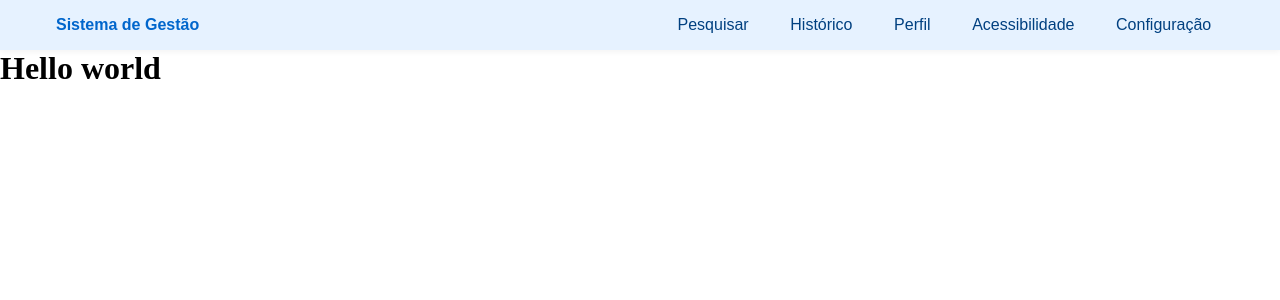
After one commit to vinyuji/Sistema-de-gestao-de-equipamentos, a Django app: page /home/ in a window 1280 px wide. The commit adds this page. Shown: the top 300 px of the page. Run offline with Django 5.2, Linux system fonts and the light colour scheme.

Commit message:
amem, agora so deixar bunitinho

```diff
--- a/sistemaGestaoDeAcesso/Apps/templates/pages/home.html
+++ b/sistemaGestaoDeAcesso/Apps/templates/pages/home.html
@@ -3,12 +3,22 @@
 <head>
     <meta charset="UTF-8">
     <meta name="viewport" content="width=device-width, initial-scale=1.0">
+    <title>Home</title>
+
+    <!-- Estilo da navbar -->
+    <link rel="stylesheet" href="../styles/navBar.css">
+    <!-- Estilo da home -->
     <link rel="stylesheet" href="../styles/home.css">
-    <title>Home</title>
 </head>
 <body>
-    <h1>
-        hello word
-    </h1>
+
+{% extends 'partials/base.html' %}
+
+{% block title %}Home{% endblock %}
+
+{% block content %}
+    <h1>Hello world</h1>
+{% endblock %}
+
 </body>
 </html>
--- /dev/null
+++ b/sistemaGestaoDeAcesso/Apps/templates/partials/base.html
@@ -0,0 +1,22 @@
+
+<!DOCTYPE html>
+<html lang="pt-br">
+<head>
+    <meta charset="UTF-8">
+    <title>{% block title %}Sistema{% endblock %}</title>
+
+    {% load static %}
+
+    <link rel="stylesheet" href="{% static 'styles/navbar.css' %}">
+    {% block head %}{% endblock %}
+</head>
+<body>
+
+    {% include 'partials/navbar.html' %}
+
+    <main class="container">
+        {% block content %}{% endblock %}
+    </main>
+
+</body>
+</html>
--- /dev/null
+++ b/sistemaGestaoDeAcesso/Apps/templates/partials/navBar.html
@@ -0,0 +1,17 @@
+<!-- templates/partials/navbar.html -->
+<nav class="navbar">
+    <div class="navbar-container">
+        <div class="brand">
+            <a href="{% url 'home' %}">Sistema de Gestão</a>
+        </div>
+
+
+        <ul class="nav-links">
+            <li><a href="{% url 'pesquisar' %}">Pesquisar</a></li>
+            <li><a href="{% url 'historico' %}">Histórico</a></li>
+            <li><a href="{% url 'perfil' %}">Perfil</a></li>
+            <li><a href="{% url 'acessibilidade' %}">Acessibilidade</a></li>
+            <li><a href="{% url 'configuracao' %}">Configuração</a></li>
+        </ul>
+    </div>
+</nav>
--- a/sistemaGestaoDeAcesso/Apps/urls.py
+++ b/sistemaGestaoDeAcesso/Apps/urls.py
@@ -2,6 +2,11 @@ from django.urls import path
 from . import views
 
 urlpatterns = [
-    path('', views.home, name='home'),
-    path('equipamentos/', views.listar_equipamentos, name='lista_equipamentos'),
+    path('home/', views.home, name='home'),
+    path('equipamentos/', views.listar_equipamentos, name='listaEquipamentos'),
+    path('pesquisar/', views.pesquisar, name= 'pesquisar'),
+    path('perfil/', views.perfil, name= 'perfil'),
+    path('acessibilidade/', views.acessibilidade, name= 'acessibilidade'),
+    path('configuracao/', views.configuracao, name= 'configuracao'),
+    path('historico/', views.historico, name= 'historico'),
 ]
--- a/sistemaGestaoDeAcesso/Apps/views.py
+++ b/sistemaGestaoDeAcesso/Apps/views.py
@@ -12,4 +12,22 @@ def listar_equipamentos(request):
     }
 
     # Renderiza o arquivo HTML, enviando o contexto para ele
-    return render(request, 'Apps/listar_equipamentos.html', contexto)
+    return render(request, 'pages/listarEquipamentos.html', contexto)
+
+def home(request):
+    return render(request, 'pages/home.html')
+
+def pesquisar(request):
+    return render(request, 'pages/home.html')
+
+def historico(request):
+    return render(request, 'pages/home.html')
+
+def perfil(request):
+    return render(request, 'pages/home.html')
+
+def configuracao(request):
+    return render(request, 'pages/home.html')
+
+def acessibilidade(request):
+    return render(request, 'pages/home.html')
--- a/sistemaGestaoDeAcesso/sistemaGestaoDeAcesso/settings.py
+++ b/sistemaGestaoDeAcesso/sistemaGestaoDeAcesso/settings.py
@@ -75,7 +75,7 @@ ROOT_URLCONF = 'sistemaGestaoDeAcesso.urls'
 TEMPLATES = [
     {
         'BACKEND': 'django.template.backends.django.DjangoTemplates',
-        'DIRS': [os.path.join(BASE_DIR, 'Apps', 'templates', 'pages')],  # <-- Aqui está o ajuste
+        'DIRS': [os.path.join(BASE_DIR, 'Apps', 'templates', 'pages')],
         'APP_DIRS': True,
         'OPTIONS': {
             'context_processors': [
--- /dev/null
+++ b/sistemaGestaoDeAcesso/static/styles/navBar.css
@@ -0,0 +1,78 @@
+/* Reset básico */
+* {
+    margin: 0;
+    padding: 0;
+    box-sizing: border-box;
+}
+
+/* Navbar principal */
+.navbar {
+    background-color: #e6f2ff;
+    box-shadow: 0 2px 6px rgba(0, 0, 0, 0.05);
+    font-family: Arial, sans-serif;
+}
+
+.navbar-container {
+    max-width: 1200px;
+    margin: 0 auto;
+    padding: 1rem 1rem;
+    display: flex;
+    align-items: center;
+    justify-content: space-between;
+    position: relative;
+}
+
+/* Marca/logo */
+.brand a {
+    font-size: 1.5 rem;
+    font-weight: bold;
+    color: #0066cc;
+    text-decoration: none;
+}
+
+/* Links */
+.nav-links {
+    list-style: none;
+    display: flex;
+    gap: 1rem;
+}
+
+.nav-links li a {
+    text-decoration: none;
+    color: #004080;
+    font-weight: 500;
+    padding: 0.5rem 0.8rem;
+    transition: background 0.3s;
+}
+
+.nav-links li a:hover {
+    background-color: #cce6ff;
+    border-radius: 5px;
+}
+
+
+/* Responsivo */
+@media (max-width: 768px) {
+    .hamburger {
+        display: block;
+    }
+
+    #menu-toggle {
+        display: none;
+    }
+
+    .nav-links {
+        display: none;
+        position: absolute;
+        top: 100%;
+        left: 0;
+        flex-direction: column;
+        width: 100%;
+        background-color: #e6f2ff;
+        padding: 1rem 2rem;
+    }
+
+    #menu-toggle:checked + .hamburger + .nav-links {
+        display: flex;
+    }
+}
```
Also changed, not shown: sistemaGestaoDeAcesso/Apps/templates/pages/listarEquipamentos.html (renamed from sistemaGestaoDeAcesso/Apps/templates/pages/listar_equipamentos.html).
